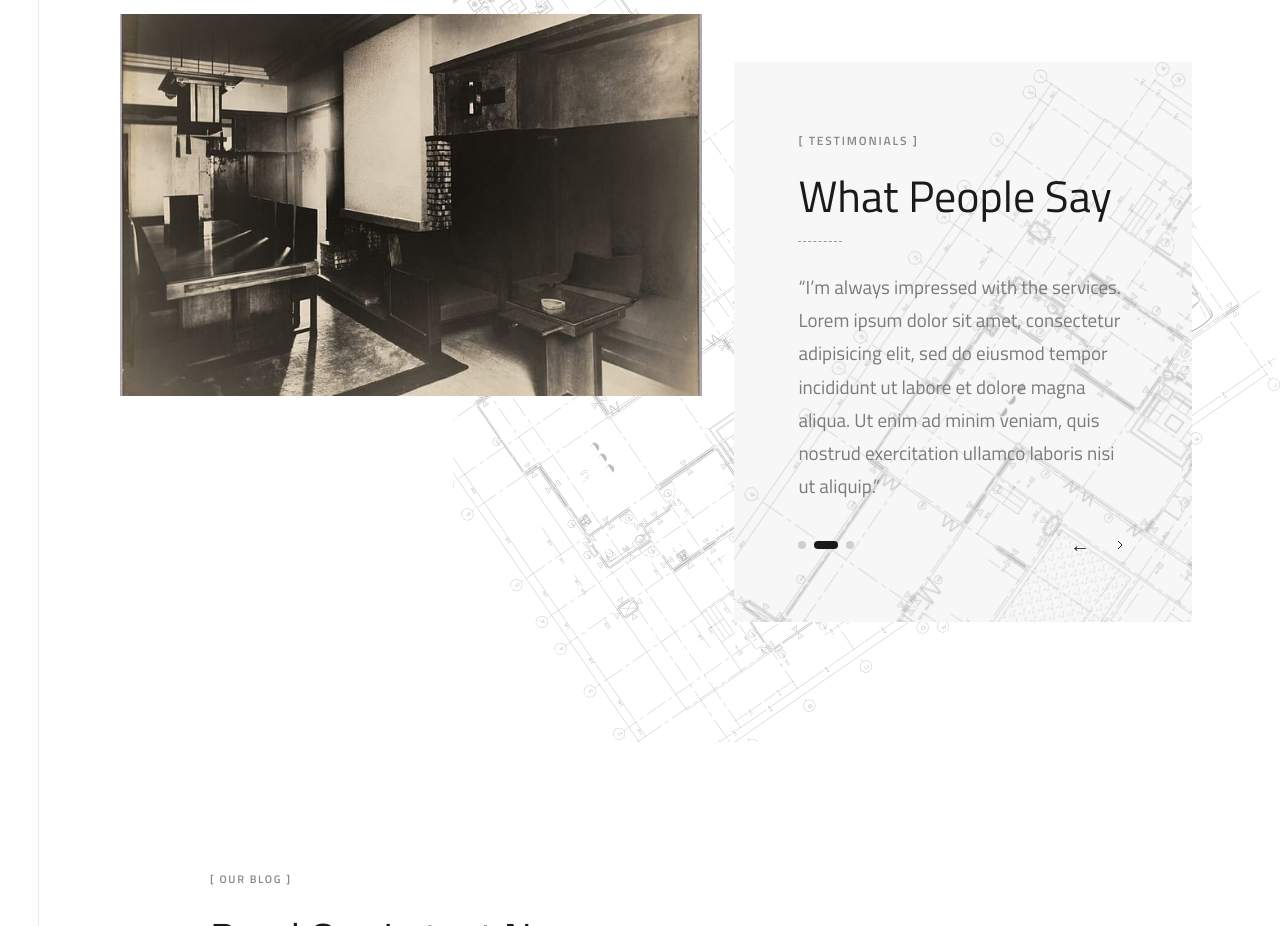
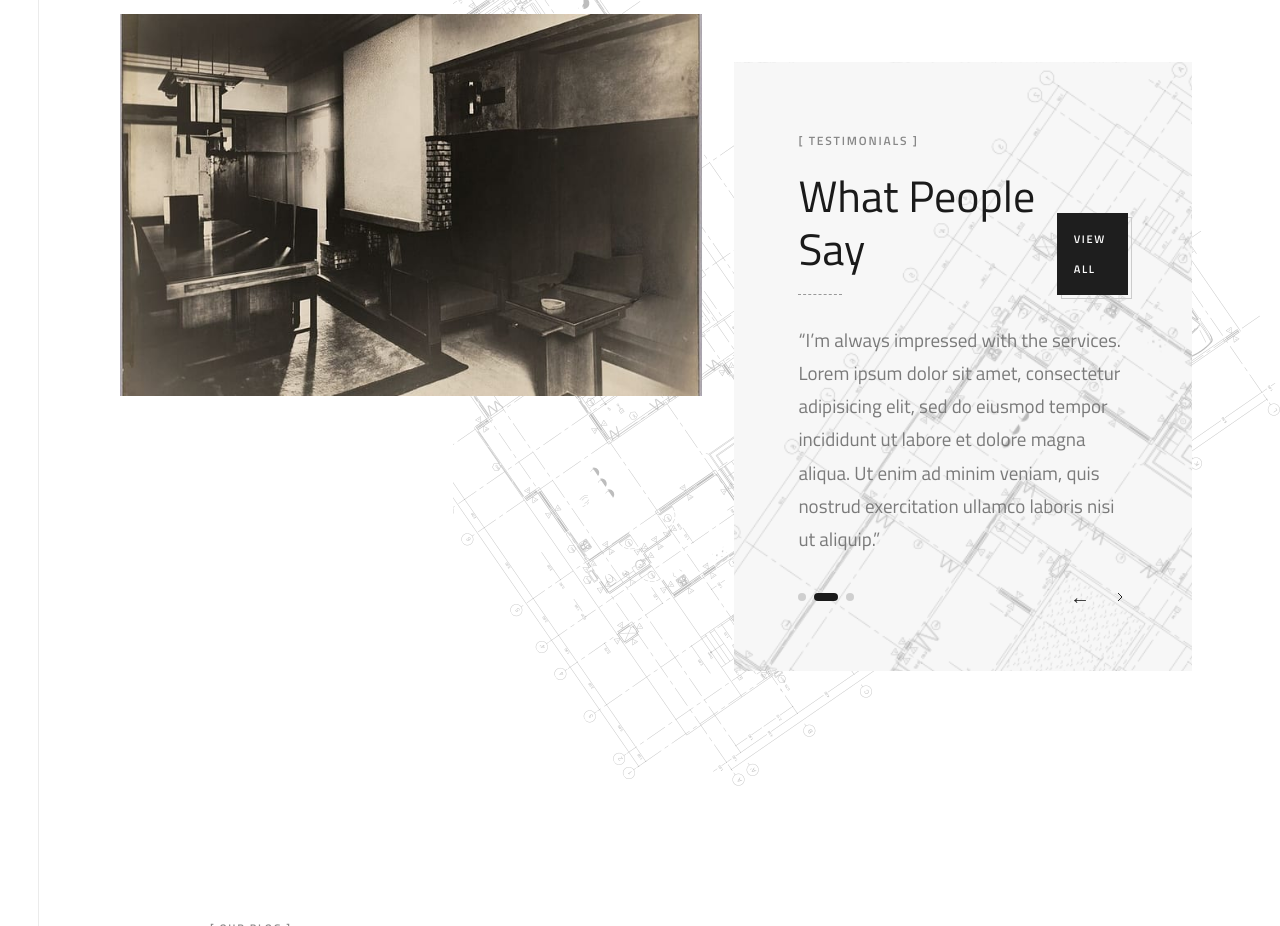
Before and after one commit to Kalandhar01/Siva_con, a Next.js app: page / in a window 1280 px wide. Shown: the part 5140-6066 px from the top of the page. Built offline with nearby package versions, Linux system fonts and the light colour scheme.

Commit message:
feat: add View All button to testimonials header

```diff
--- a/src/components/Testimonials.tsx
+++ b/src/components/Testimonials.tsx
@@ -71,6 +71,8 @@ export default function Testimonials() {
               backgroundPosition: "center",
             }}
           >
+            <div className="flex flex-col md:flex-row md:items-end md:justify-between gap-4" style={{ marginBottom: 18 }}>
+              <div>
                 <span
                   style={{
                     fontFamily: '"Titillium Web", sans-serif',
@@ -92,7 +94,7 @@ export default function Testimonials() {
                     fontWeight: 400,
                     color: "#1A1A1A",
                     lineHeight: 1.2,
-                marginBottom: 18,
+                    margin: 0,
                   }}
                 >
                   What People Say
@@ -102,9 +104,48 @@ export default function Testimonials() {
                     width: 44,
                     height: 1,
                     borderTop: "1px dashed #999999",
-                marginBottom: 28,
+                    marginTop: 18,
+                    marginBottom: 0,
                   }}
                 />
+              </div>
+              <div style={{ position: "relative", display: "inline-block", alignSelf: "flex-end" }}>
+                <span
+                  style={{
+                    position: "absolute",
+                    top: 4,
+                    left: 4,
+                    width: "100%",
+                    height: "100%",
+                    border: "1px solid #CCCCCC",
+                    zIndex: 0,
+                  }}
+                />
+                <a
+                  href="#"
+                  style={{
+                    position: "relative",
+                    zIndex: 1,
+                    display: "inline-flex",
+                    alignItems: "center",
+                    justifyContent: "center",
+                    background: "#1E1E1E",
+                    color: "#ffffff",
+                    border: "1px solid #1E1E1E",
+                    padding: "10px 16px",
+                    fontSize: 11,
+                    fontWeight: 600,
+                    textTransform: "uppercase",
+                    letterSpacing: "0.15em",
+                    fontFamily: '"Titillium Web", sans-serif',
+                    textDecoration: "none",
+                  }}
+                >
+                  VIEW ALL
+                </a>
+              </div>
+            </div>
+            <div style={{ marginBottom: 28 }} />
 
             <div
               style={{
```
Lines whose indentation alone changed are shown as unchanged.
